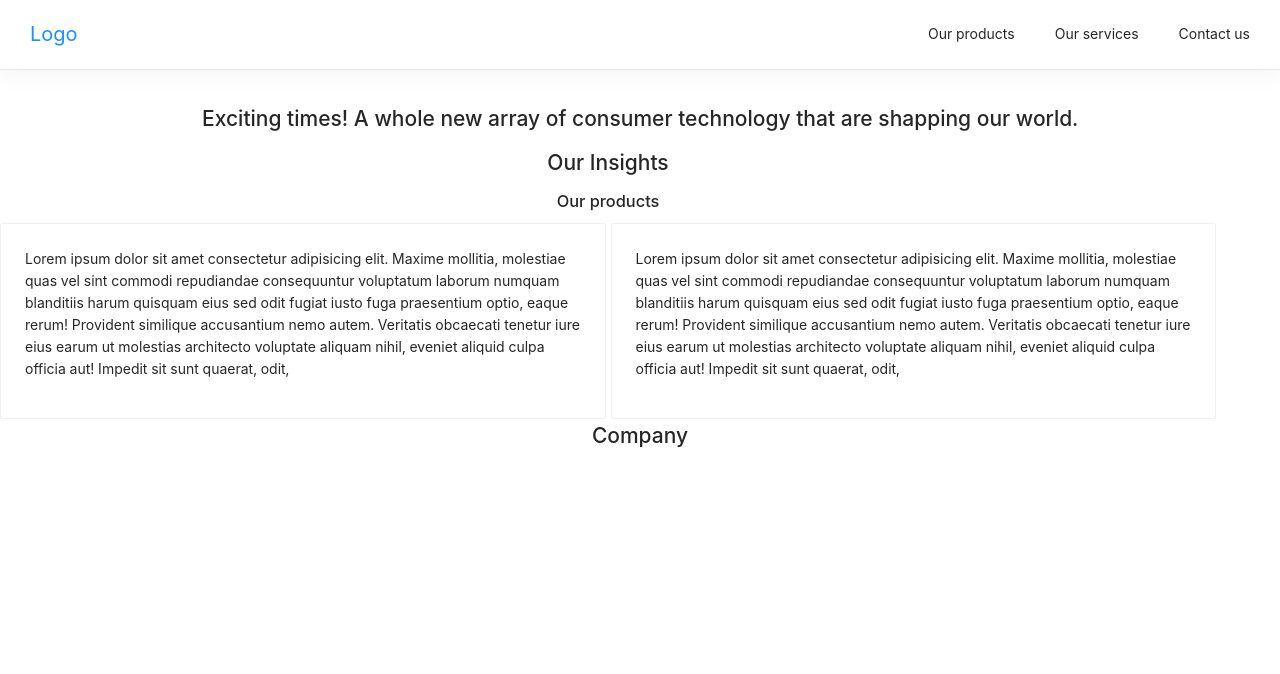
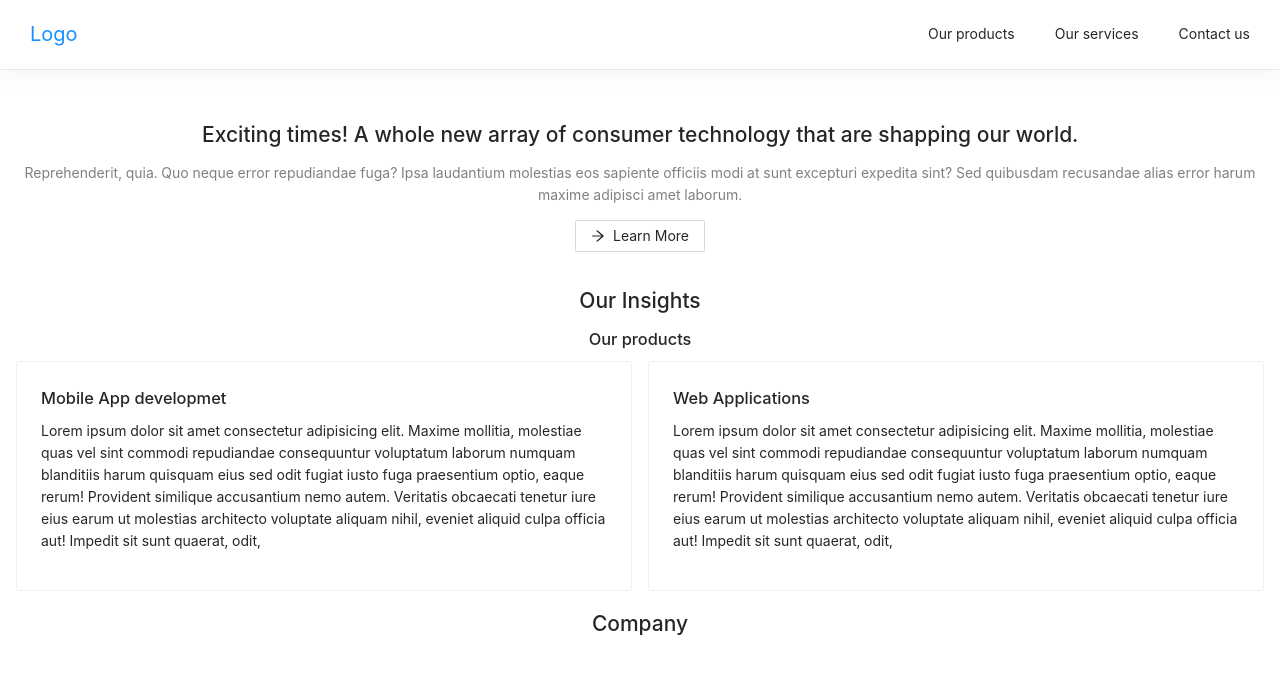
Before and after one commit to JoramWells/digitaleo-client, a React (Create React App) app: page / in a window 1280 px wide. Shown: the top 674 px of the page. Built offline with nearby package versions, Linux system fonts and the light colour scheme.

Commit message:
Added learn more button

```diff
--- a/src/components/home/HomeScreen.js
+++ b/src/components/home/HomeScreen.js
@@ -1,10 +1,11 @@
-import { Card, Row, Col } from "antd";
+import { ArrowRightOutlined } from "@ant-design/icons";
+import { Card, Row, Col, Button } from "antd";
 import React from "react";
 
 export default function HomeScreen() {
   return (
     <>
-      <header>
+      <header style={{padding:"1rem"}}>
         <Row
           justify="space-around"
           align="middle"
@@ -15,16 +16,24 @@ export default function HomeScreen() {
             shapping our world.
           </h2>
         </Row>
+        <p style={{textAlign:"center",color:"grey" }}>
+        Reprehenderit,
+quia. Quo neque error repudiandae fuga? Ipsa laudantium molestias eos
+sapiente officiis modi at sunt excepturi expedita sint? Sed quibusdam
+recusandae alias error harum maxime adipisci amet laborum.
+        </p>
+        <Button icon={<ArrowRightOutlined/>} style={{display:"block", margin:"auto"}}>Learn More</Button>
       </header>
       <main>
-        <div style={{width:"95%"}}>
+        <div style={{padding:"1rem"}}>
           <Row justify="space-around" align="middle">
             <h2>Our Insights</h2>
           </Row>
           <h3 style={{ textAlign: "center" }}>Our products</h3>
-          <Row justify="space-around" gutter={[5,16]} align="middle">
+          <Row justify="space-around" gutter={[16,16]} align="middle">
             <Col md={12} sm={12}>
-              <Card >
+              <Card style={{width:"inherit"}}>
+                <h3>Mobile App developmet</h3>
                 <p>
                   Lorem ipsum dolor sit amet consectetur adipisicing elit.
                   Maxime mollitia, molestiae quas vel sint commodi repudiandae
@@ -39,6 +48,7 @@ export default function HomeScreen() {
             </Col>
             <Col md={12} sm={12}>
               <Card>
+                <h3>Web Applications</h3>
                 <p>
                   Lorem ipsum dolor sit amet consectetur adipisicing elit.
                   Maxime mollitia, molestiae quas vel sint commodi repudiandae
```
